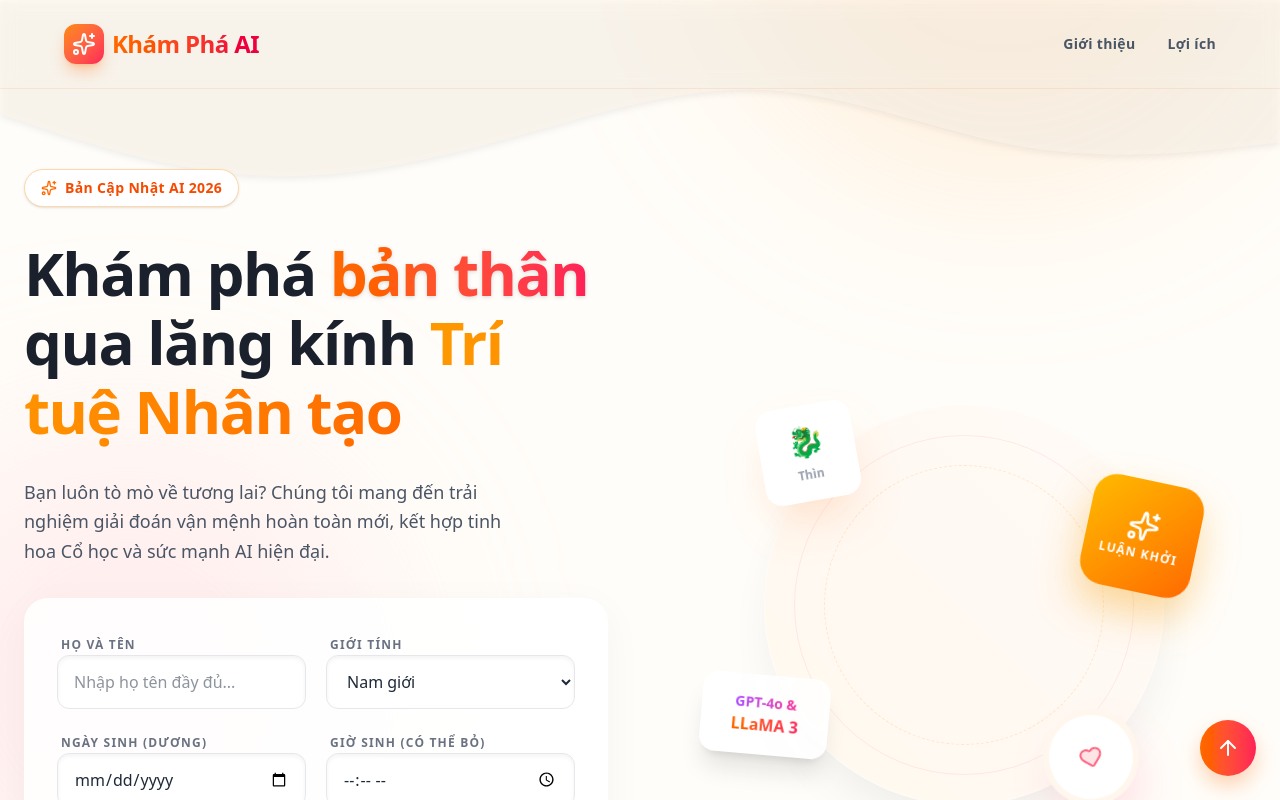
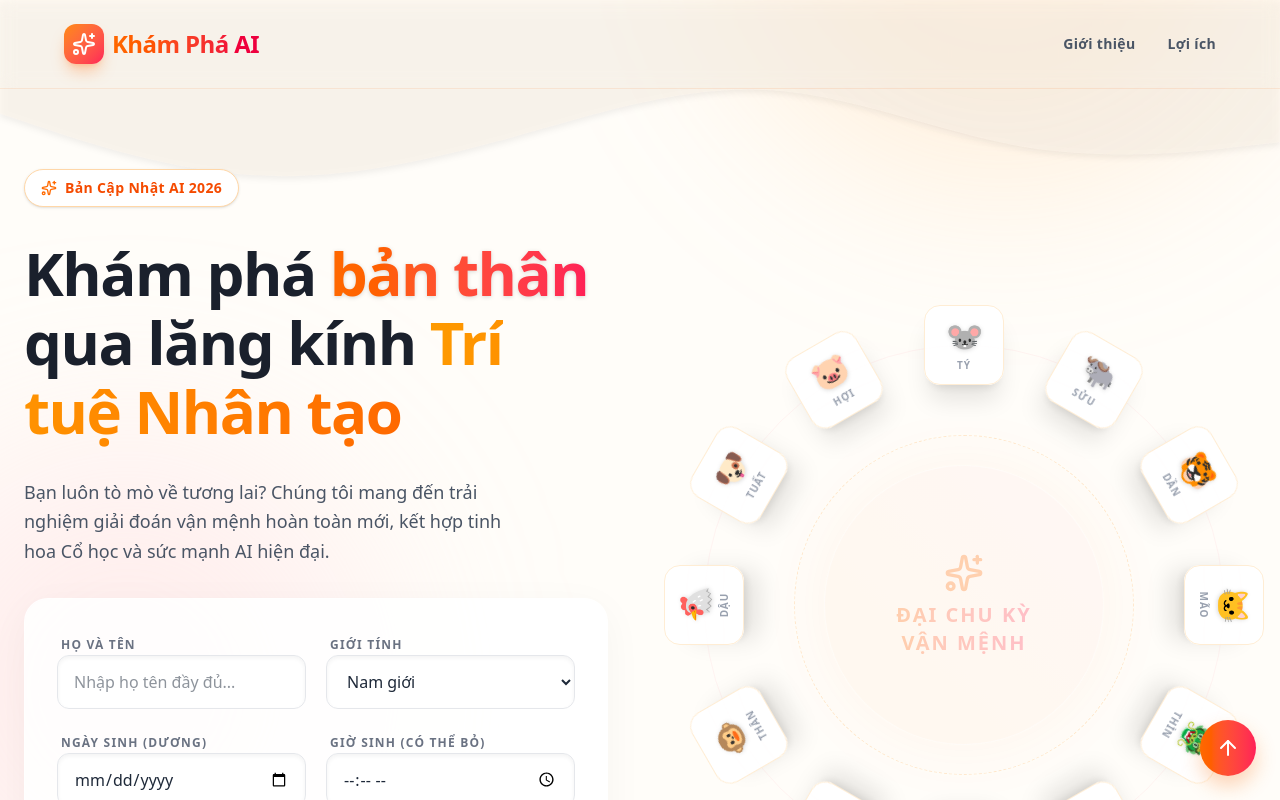
Before and after one commit to zenki12/thansohoc, a Next.js app: page / in a window 1280 px wide. Shown: the top 800 px of the page. Built offline with nearby package versions, Linux system fonts and the light colour scheme.

Commit message:
feat: replace hero floating cards with rotating 12 zodiac animals

```diff
--- a/src/app/page.tsx
+++ b/src/app/page.tsx
@@ -142,31 +142,36 @@ export default function Home() {
             </div>
           </div>
 
-          {/* Right Column: Illustrations Floating */}
-          <div className="relative h-[500px] w-full hidden lg:block">
+          {/* Right Column: 12 Zodiac Orbit Illustration */}
+          <div className="relative h-[600px] w-full hidden lg:block">
             {/* Center Main Circular Core */}
-            <div className="absolute top-1/2 left-1/2 -translate-x-1/2 -translate-y-1/2 w-[400px] h-[400px] bg-gradient-to-tr from-orange-200/40 to-rose-100/40 rounded-full border border-white/60 shadow-2xl backdrop-blur-3xl animate-pulse-slow"></div>
-            <div className="absolute top-1/2 left-1/2 -translate-x-1/2 -translate-y-1/2 w-[280px] h-[280px] border border-orange-300/30 rounded-full animate-[spin_30s_linear_infinite] border-dashed"></div>
-            <div className="absolute top-1/2 left-1/2 -translate-x-1/2 -translate-y-1/2 w-[340px] h-[340px] border border-rose-300/20 rounded-full animate-[spin_40s_linear_infinite_reverse]"></div>
-
-            {/* Floating Zodiac/Elements Cards */}
-            <div className="absolute top-[10%] left-[15%] w-24 h-24 bg-white rounded-2xl shadow-2xl shadow-orange-500/20 flex flex-col items-center justify-center animate-float rotate-[-10deg] border border-white">
-              <span className="text-3xl">🐉</span>
-              <span className="text-xs font-bold text-gray-400 mt-2">Thìn</span>
+            <div className="absolute top-1/2 left-1/2 -translate-x-1/2 -translate-y-1/2 w-[280px] h-[280px] bg-gradient-to-tr from-orange-200/40 to-rose-200/40 rounded-full border border-white/60 shadow-[0_0_80px_rgba(249,115,22,0.2)] backdrop-blur-3xl flex flex-col items-center justify-center z-10 animate-pulse-slow">
+               <Sparkles className="w-10 h-10 text-orange-500 mb-2" />
+               <h3 className="text-xl font-black bg-clip-text text-transparent bg-gradient-to-r from-orange-500 to-rose-500 uppercase tracking-widest text-center px-4">Đại Chu Kỳ<br/>Vận Mệnh</h3>
             </div>
 
-            <div className="absolute top-[25%] right-[10%] w-28 h-28 bg-gradient-to-br from-amber-400 to-orange-500 rounded-3xl shadow-[0_20px_40px_rgba(245,158,11,0.4)] flex flex-col items-center justify-center animate-float-delayed rotate-[12deg] text-white">
-              <Sparkles className="w-8 h-8 mb-1" />
-              <span className="text-xs font-black uppercase tracking-widest">Luận Khởi</span>
-            </div>
+            <div className="absolute top-1/2 left-1/2 -translate-x-1/2 -translate-y-1/2 w-[340px] h-[340px] border border-orange-300/30 rounded-full animate-[spin_30s_linear_infinite] border-dashed z-0"></div>
+            <div className="absolute top-1/2 left-1/2 -translate-x-1/2 -translate-y-1/2 w-[520px] h-[520px] border border-rose-200/20 rounded-full z-0"></div>
 
-            <div className="absolute bottom-[20%] left-[5%] w-32 h-20 bg-white/90 backdrop-blur-md rounded-2xl shadow-xl border border-white/50 flex flex-col items-center justify-center animate-float animation-delay-2000 rotate-[5deg]">
-              <span className="text-sm font-bold text-transparent bg-clip-text bg-gradient-to-r from-purple-500 to-pink-500">GPT-4o &</span>
-              <span className="text-md font-black text-transparent bg-clip-text bg-gradient-to-r from-orange-500 to-rose-500">LLaMA 3</span>
-            </div>
-
-            <div className="absolute bottom-[10%] right-[20%] w-24 h-24 bg-white rounded-full shadow-2xl shadow-rose-500/20 flex flex-col items-center justify-center animate-float-delayed rotate-[-15deg] border-[6px] border-orange-50">
-              <span className="text-4xl text-rose-400"><Heart className="fill-rose-100" /></span>
+            {/* Rotating 12 Zodiacs */}
+            <div className="absolute top-1/2 left-1/2 w-[520px] h-[520px] -ml-[260px] -mt-[260px] animate-[spin_60s_linear_infinite] z-20 pointer-events-none">
+              {["🐭 Tý", "🐃 Sửu", "🐯 Dần", "🐱 Mão", "🐲 Thìn", "🐍 Tỵ", "🐴 Ngọ", "🐐 Mùi", "🐵 Thân", "🐔 Dậu", "🐶 Tuất", "🐷 Hợi"].map((zodiac, i) => {
+                const angle = (i * 360) / 12;
+                return (
+                  <div
+                    key={i}
+                    className="absolute top-1/2 left-1/2 w-20 h-20 -ml-10 -mt-10"
+                    style={{ transform: `rotate(${angle}deg) translateY(-260px)` }}
+                  >
+                     <div
+                       className="w-full h-full bg-white/90 backdrop-blur-md border border-orange-100 shadow-xl rounded-2xl flex flex-col items-center justify-center animate-[spin_60s_linear_infinite_reverse]"
+                     >
+                       <span className="text-3xl drop-shadow-sm">{zodiac.split(' ')[0]}</span>
+                       <span className="text-[10px] font-black tracking-widest text-gray-400 uppercase mt-1">{zodiac.split(' ')[1]}</span>
+                     </div>
+                  </div>
+                )
+              })}
             </div>
           </div>
         </section>
```
